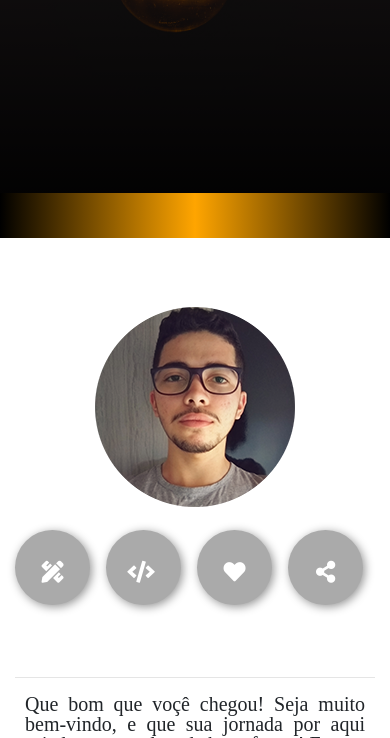
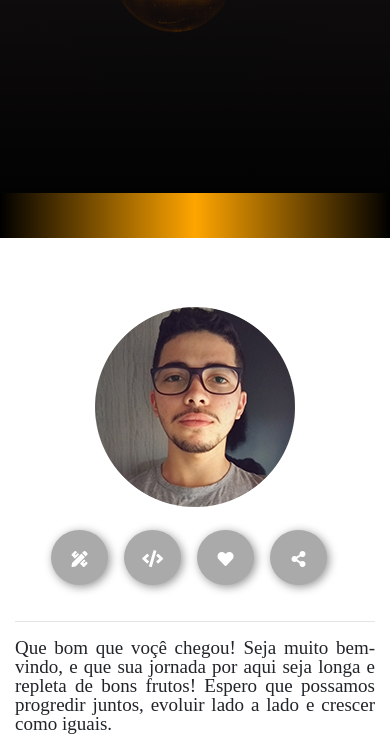
Before and after one commit to viniciusmr1499/Portfolio, a plain HTML site: page index.html in a window 390 px wide. Shown: the part 362-1100 px from the top of the page. Drawn offline with Linux system fonts and the light colour scheme.

Commit message:
Finalizado  responsivo

```diff
--- a/index.html
+++ b/index.html
@@ -4,7 +4,8 @@
     <meta charset="UTF-8">
     <meta name="viewport" content="width=device-width, initial-scale=1.0">
     <meta http-equiv="X-UA-Compatible" content="ie=edge">
-    <title>Portfólio - MV</title>
+    <title>Inicio - MV</title>
+    <link rel="shortcut icon" href="img/Logo.svg" >
     <link rel="stylesheet" href="fontawesome-free/css/all.min.css">
     <link rel="stylesheet" href="css/bootstrap.min.css">
     <link rel="stylesheet" href="css/home.css">
--- a/organismos/home/main.css
+++ b/organismos/home/main.css
@@ -1,5 +1,5 @@
 #sobre .itens{
-    margin:4.3em 0 50px 0 ;
+    margin:4.3em 0 36px 0 ;
     display: flex;
     align-items: center;
     flex-direction: row;
@@ -13,7 +13,7 @@
 .itens .icone-compartilhar{box-shadow:2px 2px 10px rgba(0, 0, 0, 0.425); transition:all 0.25s; width:90px;height:90px;background:#aaa;border-radius:50%;line-height: 85px;text-align:center;color:#fff;font-size: 30px;}
 
 section .texto{ text-align:center;}
-
+.texto h3{margin-top:1em;}
 
 #sobre .texto p{margin-bottom:45px;}
 
@@ -37,31 +37,18 @@ section .texto{ text-align:center;}
 /******************************** MEDIA QUERY ********************************/
 
 @media (max-width:546px){
-    #sobre .itens{
-        display:block;
-        text-align: center;
-    }
-    .itens .imagem{
-        display: block;
-
-    }
-
-    section .texto p {text-align:justify;padding:0 10px;}
-    .itens .icone-lapis{margin:15px 3.98px; display: inline-block; font-size:22px; width:75px;height:75px;line-height: 85px;text-align: center;}
-    .itens .icone-coracao{margin:15px 3.98px; display: inline-block; font-size:22px; width:75px;height:75px;line-height: 85px;text-align: center;}
-    .itens .icone-codigo{margin:15px 3.98px; display: inline-block; font-size:22px; width:75px;height:75px;line-height: 85px;text-align: center;}
-    .itens .icone-compartilhar{margin:15px 3.98px; display: inline-block; font-size:22px; width:75px;height:75px;line-height: 85px;text-align: center;}
+    .itens .icone-lapis{font-size:16px; width:57px;height:55px;line-height: 60px;text-align: center;}
+    .itens .icone-coracao{font-size:16px; width:57px;height:55px;line-height: 60px;text-align: center;}
+    .itens .icone-codigo{padding:0px 10px;font-size:17px; width:57px;height:55px;line-height: 60px;text-align: center;}
+    .itens .icone-compartilhar{font-size:16px; width:57px;height:55px;line-height: 60px;text-align: center;}
+    .texto p{font-size:19px;}
 }
 
 @media (max-width:768px){
-    .itens .icone-lapis{display: inline-block;margin: 20px 12px 1em 0;}
-    .itens .icone-coracao{display: inline-block;margin: 20px 12px 1em 0;}
-    .itens .icone-codigo{display: inline-block;margin: 20px 12px 1em 0;}
-    .itens .icone-compartilhar{display: inline-block;margin: 20px 12px 1em 0;}
-    section .texto p {text-align:justify;}
-    #sobre .itens{
-        display:block;
-        text-align: center;
-    }
+    .itens .icone-lapis{display: inline-block;margin: 20px 12px 0 0;}
+    .itens .icone-coracao{display: inline-block;margin: 20px 12px 0 0;}
+    .itens .icone-codigo{display: inline-block;margin: 20px 12px 0 0;}
+    .itens .icone-compartilhar{display: inline-block;margin: 20px 12px 0 0;}
+    #sobre .itens{display:block;text-align: center;}
 
 }
--- a/organismos/sobre/main.css
+++ b/organismos/sobre/main.css
@@ -1,4 +1,4 @@
-#sobre .texto{ text-align:center;}
+#sobre .texto{text-align:center}
 #sobre .texto p{margin-bottom:45px;text-align:justify;}
 #sobre .texto h2{
     font-size:3em;
@@ -53,31 +53,16 @@
 
 /******************************** MEDIA QUERY ********************************/
 
-@media (max-width:590px){
-    #sobre .itens{
-        display:block;
-        text-align: center;
-    }
-    .itens .imagem{
-        display: block;
-
-    }
-
-    #sobre .texto p{padding:0 15px;}
-    .itens .icone-lapis{margin:15px 3.98px; display: inline-block; font-size:22px; width:75px;height:75px;line-height: 85px;text-align: center;}
-    .itens .icone-coracao{margin:15px 3.98px; display: inline-block; font-size:22px; width:75px;height:75px;line-height: 85px;text-align: center;}
-    .itens .icone-codigo{margin:15px 3.98px; display: inline-block; font-size:22px; width:75px;height:75px;line-height: 85px;text-align: center;}
-    .itens .icone-compartilhar{margin:15px 3.98px; display: inline-block; font-size:22px; width:75px;height:75px;line-height: 85px;text-align: center;}
+ @media (max-width:546px){
+    #sobre .habilidades{text-align:center;  height: 100%;}
+    #sobre .habilidades h2{font-size:1em;}
+    #sobre .habilidades div{ width:100%;}
 }
 
 @media (max-width:768px){
-    .itens .icone-lapis{display: inline-block;margin: 20px 12px 1em 0;}
-    .itens .icone-coracao{display: inline-block;margin: 20px 12px 1em 0;}
-    .itens .icone-codigo{display: inline-block;margin: 20px 12px 1em 0;}
-    .itens .icone-compartilhar{display: inline-block;margin: 20px 12px 1em 0;}
-    #sobre .itens{
-        display:block;
-        text-align: center;
+    #sobre .texto p{margin:0 0 45px 0 ;padding:10px;font-size:17px;}
+    #sobre .texto h2{
+        font-size:1.85em;
+        font-weight: bold;
     }
-
 }
```
Also changed, not shown: contato.html (+5 -5 lines), organismos/contato/main.css (+10 -65 lines), organismos/portfolio/main.css (+2 -27 lines), portfolio.html (+2 -2 lines), sobre.html (+1 -1 lines), img/Logo-White.svg (added), img/Logo.svg (added).
